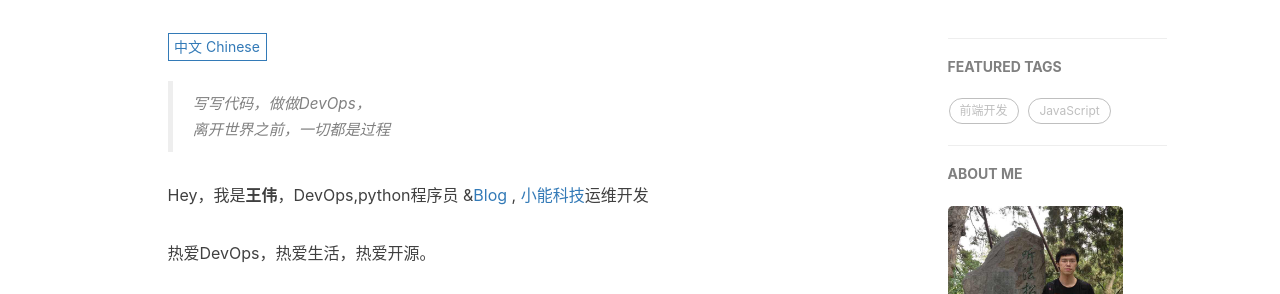
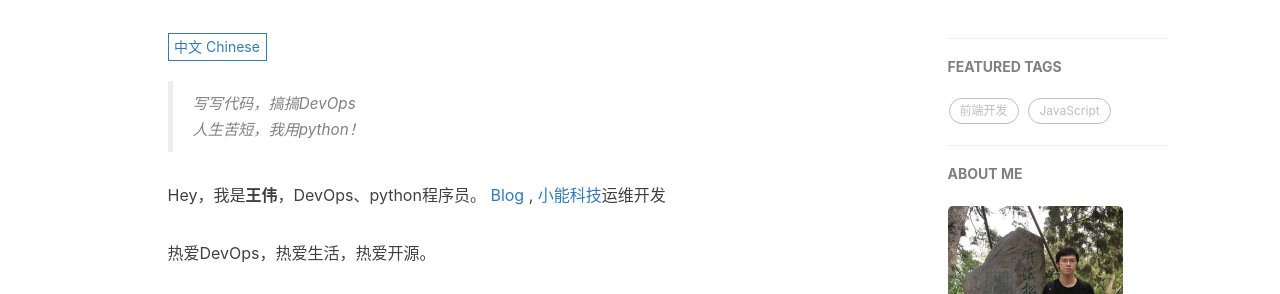
Before and after one commit to alsww/alsww.github.io, a Jekyll site: the page built from about.html, in a window 1280 px wide. Shown: the part 420-714 px from the top of the page. Built offline with Jekyll 4.4.1, drawn with Linux system fonts in a browser that asks for light colours; nearby versions of some CDN libraries; comment, search, counter and statistics services are not loaded.

```diff
--- a/about.html
+++ b/about.html
@@ -15,10 +15,10 @@
 <div class="zh post-container">
 
     <!--copied from markdown -->
-    <blockquote><p>写写代码，做做DevOps，<br>
-    离开世界之前，一切都是过程</p></blockquote>
+    <blockquote><p>写写代码，搞搞DevOps<br>
+    人生苦短，我用python！</p></blockquote>
 
-    <p>Hey，我是<strong>王伟</strong>，DevOps,python程序员 &amp;<a href="https://alsww.github.io">Blog</a> , <a href="http://www.xiaoneng.cn">小能科技</a>运维开发</p>
+    <p>Hey，我是<strong>王伟</strong>，DevOps、python程序员。 <a href="https://alsww.github.io">Blog</a> , <a href="http://www.xiaoneng.cn">小能科技</a>运维开发</p>
 
    <!--  <p>一些作品和开源项目，👉 戳 <a href="https://zhuanlan.zhihu.com/p/21280918">演说.io</a>、<a href="/portfolio">Portfolio</a> 与 <a href="http://github.com/huxpro">Github</a>；除了在博客与 <a href="http://zhuanlan.zhihu.com/huxblog">知乎专栏 · 一生想做浪漫极客</a> 写点东西外，我也是 <a href="http://www.gfansub.com/">GDG 字幕组</a> 与 <a href="http://zhuanlan.zhihu.com/FrontendMagazine">前端外刊评论 · 知乎专栏</a> 的翻译维护成员。</p> -->
 
```
